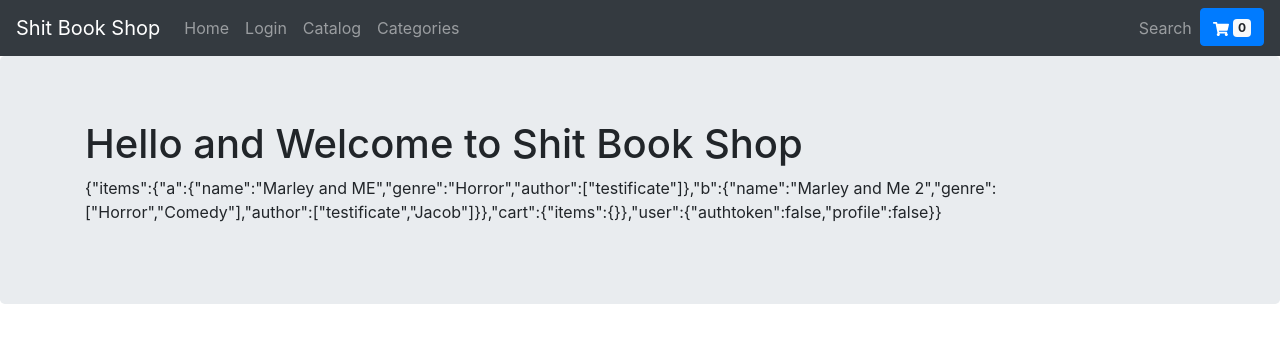
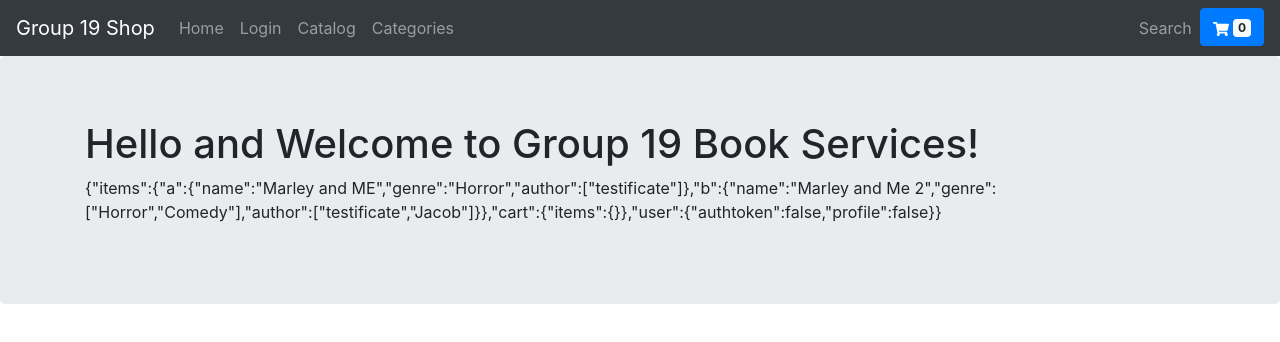
Before and after one commit to resolutevenator/nwen304-project, a React (Create React App) app in the folder frontend/: page / in a window 1280 px wide. Shown: the top 342 px of the page. Built offline with nearby package versions, Linux system fonts and the light colour scheme; no server answers.

Commit message:
Sensitise

```diff
--- a/frontend/src/components/NavBar/index.js
+++ b/frontend/src/components/NavBar/index.js
@@ -19,7 +19,7 @@ function nav(props) {
   let {items, logout, usertype} = props;
   items = items >= 10 ? '9+' : items;
   return <NavBar bg='dark' variant='dark'>
-    <Link to='/'><Brand>Shit Book Shop</Brand></Link>
+    <Link to='/'><Brand>Group 19 Shop</Brand></Link>
     <Nav className='mr-auto'>
       {NavLink('Home', '/')}
       {usertype !== null ? NavLink('Profile', '/profile') : NavLink('Login', '/login')}
--- a/frontend/src/pages/homepage/index.js
+++ b/frontend/src/pages/homepage/index.js
@@ -11,7 +11,7 @@ class HomePage extends Component {
     return <>
       <Jumbotron>
         <Container>
-        <h1> Hello and Welcome to Shit Book Shop </h1>
+        <h1> Hello and Welcome to Group 19 Book Services! </h1>
           <p>{JSON.stringify(this.props)}</p>
         </Container>
       </Jumbotron>
```
